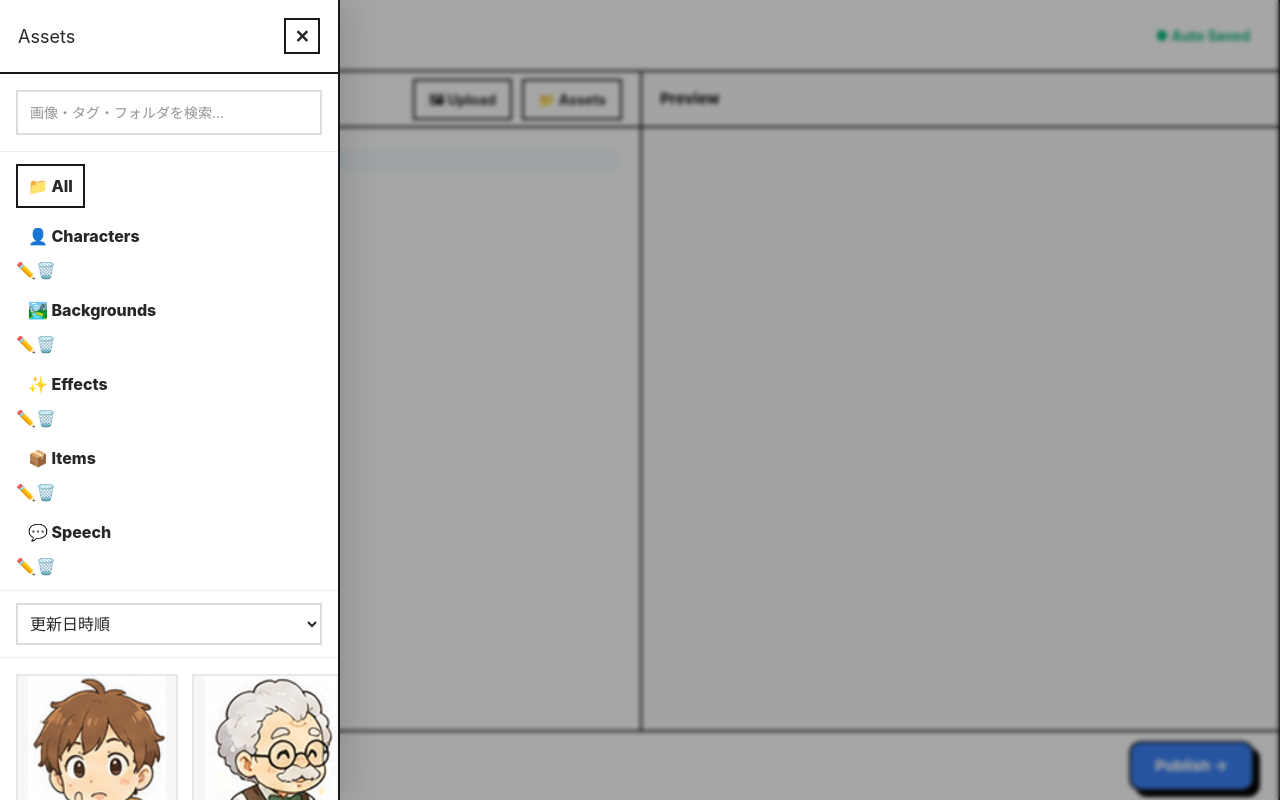
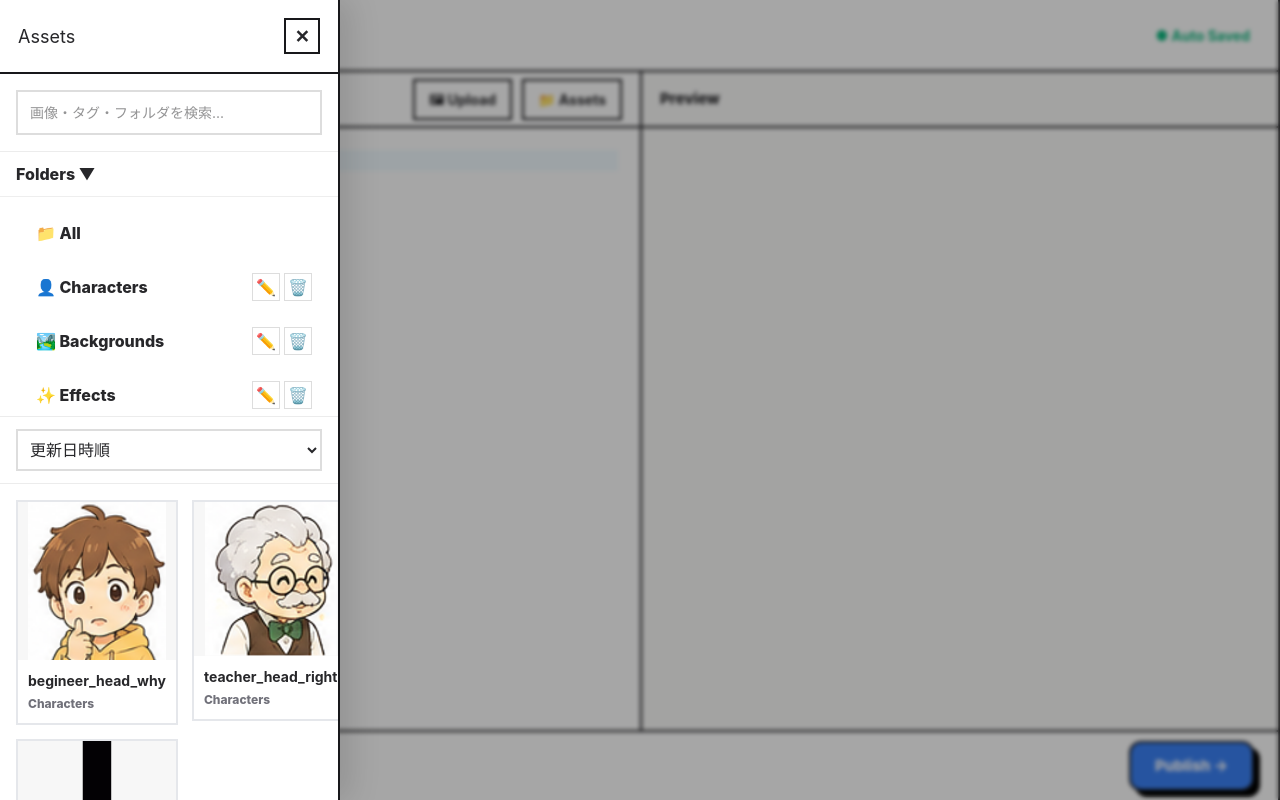
Before and after one commit to Koufuu15/MangaDown, a Vue app: page /write-md in a window 1280 px wide. Both pictures are taken after a click on the button "📁 Assets". Built offline with nearby package versions, Linux system fonts and the light colour scheme.

Commit message:
フォルダ名を折りたためるように変更

```diff
--- a/src/assets/imageDrawer.css
+++ b/src/assets/imageDrawer.css
@@ -49,3 +49,59 @@
   cursor:pointer;
   font-size:12px;
 }
+
+.drawer-folder-header{
+  padding:10px 16px;
+  border-bottom:1px solid #eee;
+}
+
+.drawer-folders{
+  max-height:220px;
+  overflow-y:auto;
+}
+
+.folder-toggle{
+  width:100%;
+  text-align:left;
+  border:none;
+  background:none;
+  font-weight:800;
+  cursor:pointer;
+}
+
+.folder-row{
+  display:flex;
+  align-items:center;
+  gap:6px;
+  padding:4px 10px;
+}
+
+.folder-button{
+  flex:1;
+  text-align:left;
+  padding:8px 10px;
+  border:none;
+  background:#fff;
+  cursor:pointer;
+}
+
+.folder-button:hover{
+  background:#f5f5f5;
+}
+
+.folder-actions{
+  display:flex;
+  gap:4px;
+}
+
+.folder-actions button{
+  width:28px;
+  height:28px;
+  border:1px solid #ddd;
+  background:#fff;
+  cursor:pointer;
+}
+
+.folder-actions button:hover{
+  background:#f5f5f5;
+}
--- a/src/components/ImageDrawer.vue
+++ b/src/components/ImageDrawer.vue
@@ -35,6 +35,7 @@ const selectedFolder = ref("")
 const sortType = ref("updated")
 const userAssets = ref([])
 const userFolders = ref([])
+const folderOpen = ref(true)
 
 watch(() => props.open, open => {
   if(!open) return
@@ -246,7 +247,19 @@ function getFolderName(folderId){
         />
       </div>
 
-      <div class="drawer-folders">
+      <div class="drawer-folder-header">
+        <button
+          class="folder-toggle"
+          @click="folderOpen = !folderOpen"
+        >
+          Folders {{ folderOpen ? "▼" : "▶" }}
+        </button>
+      </div>
+
+      <div
+        v-if="folderOpen"
+        class="drawer-folders"
+      >
         <div
           v-for="folder in folders"
           :key="folder.id"
```
